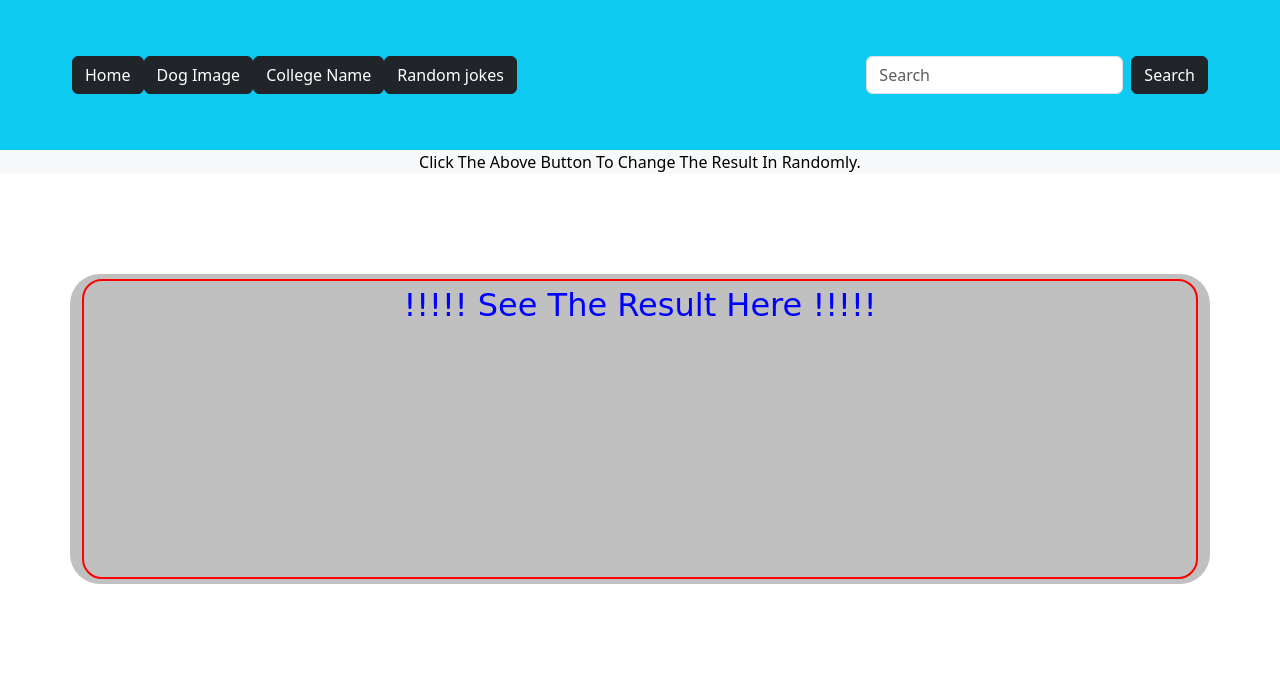
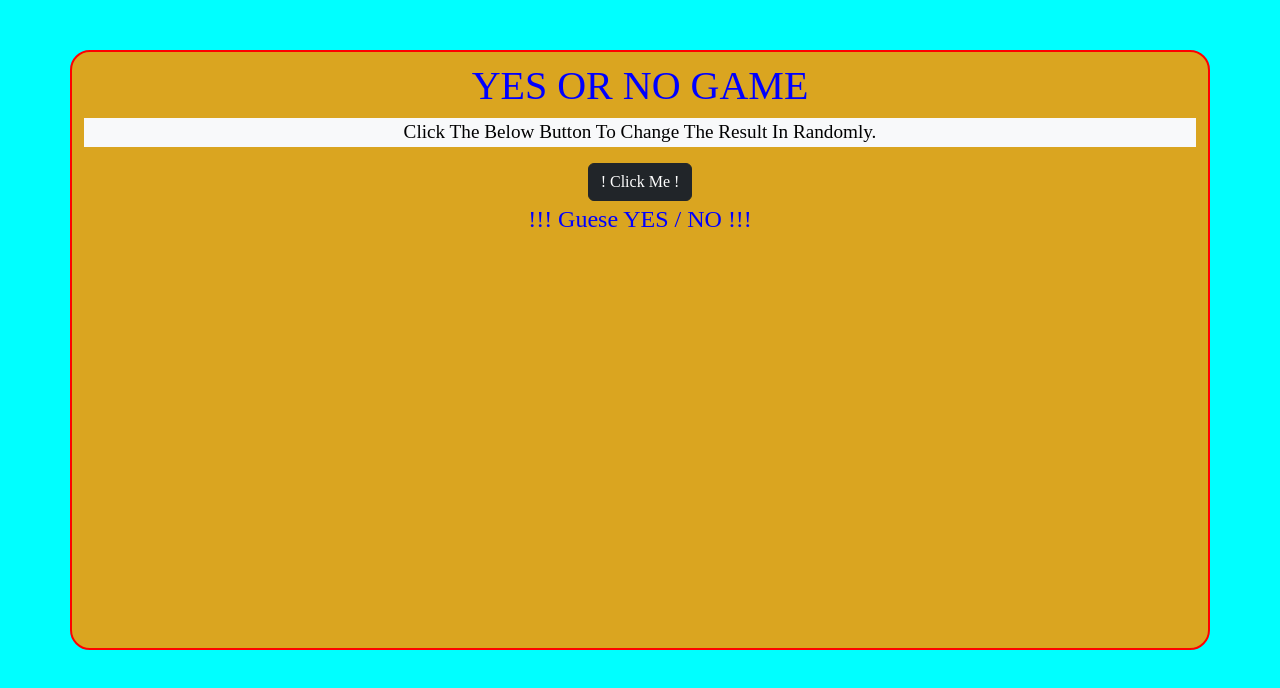
Before and after one commit to priyarajesh7696/promise-task2, a plain HTML site: page index.html in a window 1280 px wide. Drawn offline with nearby package versions, Linux system fonts and the light colour scheme.

Commit message:
code changed

```diff
--- a/index.html
+++ b/index.html
@@ -13,56 +13,21 @@
     />
   </head>
   <body>
-    <nav class="navbar navbar-expand-lg bg-info">
-      <div
-        class="container-fluid d-flex align-content-around justify-content-around g-5"
-      >
-        <div class="collapse navbar-collapse p-5" id="navbarSupportedContent">
-          <ul class="navbar-nav me-auto mb-2 mb-lg-0 d-flex g-5">
-            <li class="nav-item">
-              <a class="btn btn-dark" aria-current="page" href="#">Home</a>
-            </li>
-            <button class="btn btn-dark" type="button" id="getDetails">
-              Dog Image
-            </button>
-            <li class="nav-item dropdown">
-              <button class="btn btn-dark" type="button" id="getDetails1">
-                College Name
-              </button>
-            </li>
-            <li class="nav-item">
-              <button class="btn btn-dark" type="button" id="getDetails2">
-                Random jokes
-              </button>
-            </li>
-          </ul>
-          <form class="d-flex" role="search">
-            <input
-              class="form-control me-2"
-              type="search"
-              placeholder="Search"
-              aria-label="Search"
-            />
-            <button
-              class="btn btn-dark"
-              class="btn btn-outline-success"
-              type="submit"
-            >
-              Search
-            </button>
-          </form>
-        </div>
-      </div>
-    </nav>
-    <p class="text-capitalize table-light text-bg-light text-center">
-      click the above button to change the result in randomly.
+
+    <div class="container">
+      <h1 class="text-center">YES OR NO GAME</h1>
+    <p class="text-capitalize table-light text-bg-light text-center top-50">
+      click the below button to change the result in randomly.
     </p>
-    <div class="container">
 
+      <button class="btn btn-dark" type="button" id="getDetails">
+        ! Click Me !
+      </button>
+      <div class="mainDiv">
+        <legend> !!! Guese YES / NO !!! </legend>
 
-      <div class="mainDiv">
-        <span class="text-capitalize" id="api1">
-         !!!!! See The Result Here !!!!!</span>
+        <span class="text-capitalize gap-5" id="api1">
+        </span>
       </div>
     </div>
     <script src="./script.js"></script>
--- a/script.js
+++ b/script.js
@@ -1,42 +1,20 @@
 const mainDiv = document.getElementById("mainDiv");
 const getDetails = document.getElementById("getDetails");
-const getDetails1 = document.getElementById("getDetails1");
-const getDetails2 = document.getElementById("getDetails2");
+
 
 getDetails.addEventListener("click", async () => {
-  //!using the dog api to fetch the data from server.
-  const res = await fetch("https://dog.ceo/api/breeds/image/random");
-  const data = await res.json();
-
-  console.log(data.message);
-  const output = document.getElementById("api1");
-  output.innerHTML = `!!!!Random Dog Images are Shown Here !!!<img src="${data.message}"height="300px" alt=" Random Dog Images" caption="Random Dog Image">`;
-});
-getDetails1.addEventListener("click", async () => {
   //!using the universities api to fetch the data from server.
   const res1 = await fetch(
-    "http://universities.hipolabs.com/search?country=india"
+    "https://yesno.wtf/api"
   );
   const data1 = await res1.json();
   console.log(data1);
-  for (let i = 0; i < data1.length; i++) {
     const output1 = document.getElementById("api1");
-    output1.innerHTML  += `
-    <div class="card" style="width: 18rem;">
-  <img src="..." class="card-img-top" alt="...">
-  <div class="card-body">
-    <h5 class="card-title">${data1[1].country}</h5>
-    <p class="card-text"><br>${data1[1].name}<br>${data1[1].web_pages}</p>
-  </div>
-</div>`;
-  }
+    if(data1.answer==="yes"){
+    output1.innerHTML  = ` <strong>👌👍 YES 👍👌 </strong><br> <img src="${data1.image}"height="350px" alt="Yes / No">`;
+    }
+    else{
+      output1.innerHTML  = `<strong> 👎👎NO 👎👎</strong><br><img src="${data1.image}"height="350px" alt="Yes / No">`;
+    }
+
 });
-
-getDetails2.addEventListener("click", async () => {
-  //!using the joke api to fetch the data from server.
-  const res2 = await fetch("https://official-joke-api.appspot.com/random_joke");
-  const data2 = await res2.json();
-  console.log(data2);
-  const output2 = document.getElementById("api1");
-  output2.innerHTML = `💥💥💥💥Click the above Jokes button the content will be changed 💥💥💥💥 ${data2.type} <br>  jokes ::  ${data2.setup} <br> punch ::${data2.punchline} <br>`;
-});
--- a/style.css
+++ b/style.css
@@ -1,20 +1,21 @@
+body{
+  background-color: aqua !important;
+}
 .container {
     align-items: center;
     text-align: center;
     border-radius: 30px;
-    padding: 5px;
-    margin: 100px;
-    background-color:silver;
-  }
-  span {
+    padding: 10px;
+    margin: 50px;
+    background-color:goldenrod;
     display: block;
     align-items: center;
     text-align: center;
     border: 2px solid red;
     border-radius: 20px;
-    height: 300px;
+    height: 600px;
     width: auto;
     color: blue;
-    font-family: cursive;
-    font-size: xx-large;
+    font-family: 'Times New Roman', Times, serif;
+    font-size: larger;
   }
```
Also changed, not shown: 1 other file.
